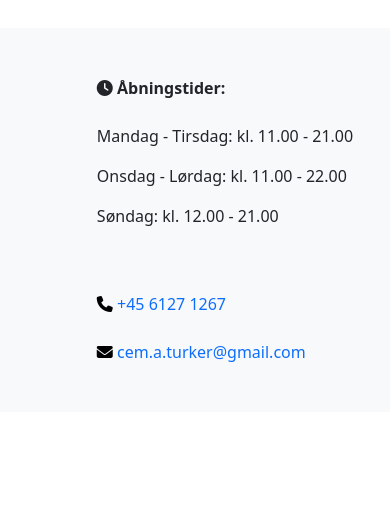
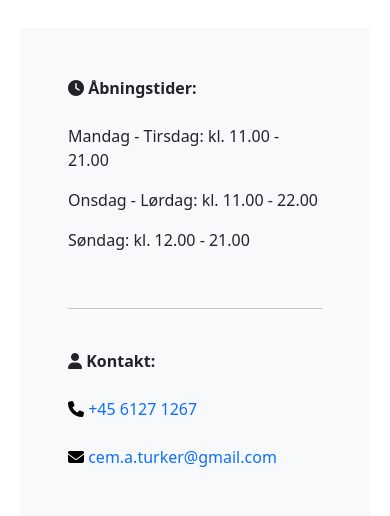
Before and after one commit to CemAkayT/FinalProject-Copy, a Flask app: page /aabningstider/ in a window 390 px wide; the page is wider, and only the part inside the window is pictured. Shown: the part 44-560 px from the top of that part. Run offline with Flask 3, Linux system fonts and the light colour scheme; some libraries are stand-ins or nearby versions.

Commit message:
minot styling on aabningstider.html

```diff
--- a/static/css/aabningstider.css
+++ b/static/css/aabningstider.css
@@ -7,9 +7,8 @@
 a i {
   color: #ff8000;
   text-decoration: none;
-
 }
-a{
+a {
   text-decoration: none;
 }
 
@@ -28,8 +27,7 @@ a.text {
   letter-spacing: 2px;
 }
 
-
-@media (max-width: 600px) {
+@media (max-width: 768px) {
   span.order {
     font-size: 15px;
   }
@@ -38,7 +36,8 @@ a.text {
   }
 }
 
-.kontaktemail, .kontaktphone{
+.kontaktemail,
+.kontaktphone {
   color: black;
   text-decoration: none;
 }
@@ -54,6 +53,11 @@ a.text {
   text-decoration: none;
   color: #ff8000;
 }
-.container{
+.container {
   width: 450px;
 }
+@media (max-width: 499px) and (max-height: 2532px) {
+  .container {
+    width: 350px; /* Adjust the width for iPhones */
+  }
+}
--- a/templates/aabningstider.html
+++ b/templates/aabningstider.html
@@ -86,6 +86,10 @@
         <p>Mandag - Tirsdag: kl. 11.00 - 21.00</p>
         <p>Onsdag - Lørdag: kl. 11.00 - 22.00</p>
         <p>Søndag: kl. 12.00 - 21.00</p>
+        <br>
+        <hr />
+        <br />
+        <span><i class="fa-solid fa-user"></i> <strong>Kontakt:</strong> </span>
         <br />
         <br />
         <a href="tel:+4561271267">
```
